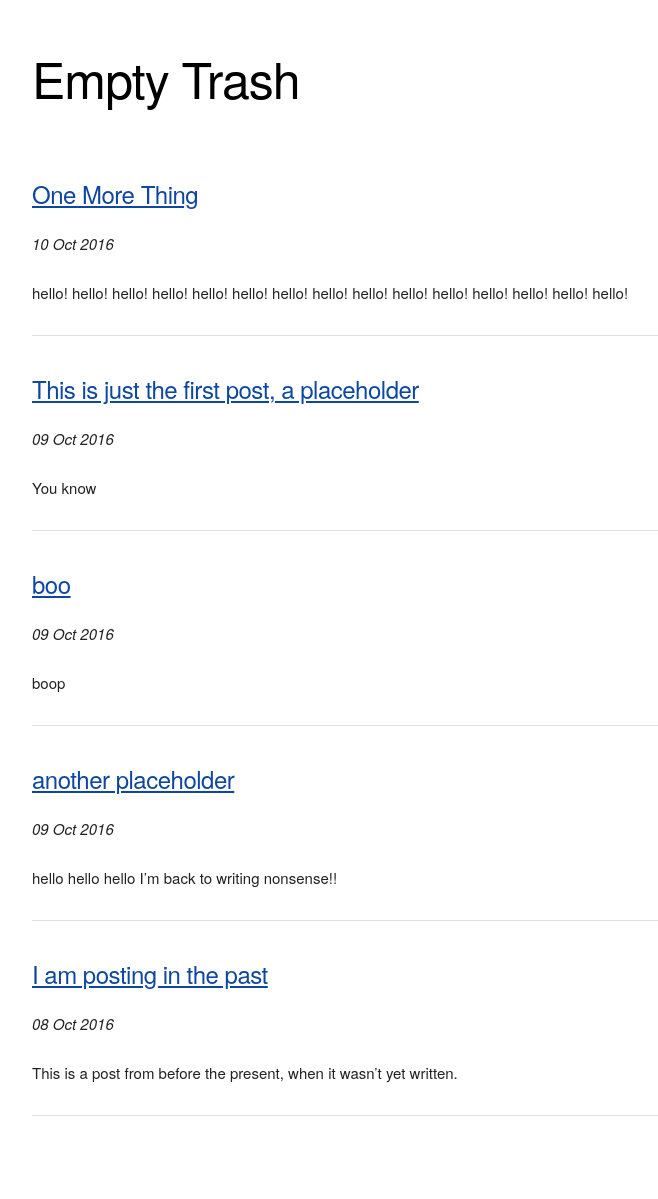
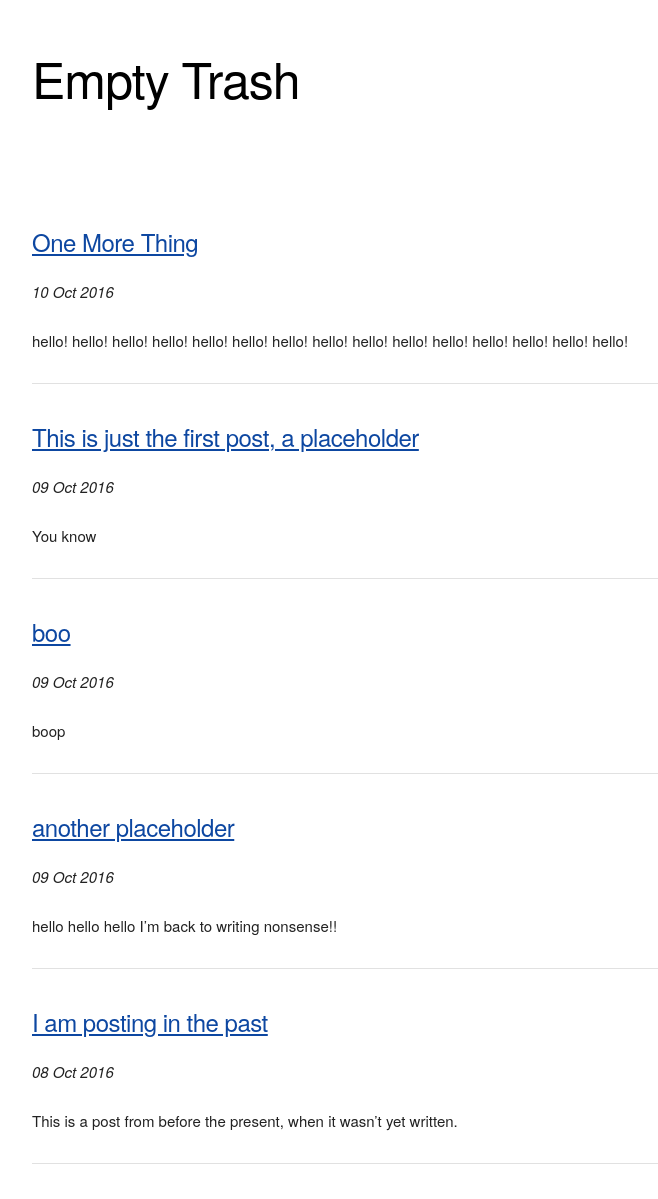
Before and after one commit to mt-trash/mt-trash.github.io, a Jekyll site: the page built from index.html, in a window 1280 px wide. Shown: the whole page, without its empty margins (128-786 px from the left). Built offline with Jekyll 4.4.1, drawn with Linux system fonts in a browser that asks for light colours; the list of posts is cut into pages by our own code; before the commit the page ends 1151 px from its top, so only the background shows below that.

Commit message:
Update index.html

```diff
--- a/index.html
+++ b/index.html
@@ -3,7 +3,7 @@ layout: default
 title: Empty Trash
 ---
 <div class="row">
-  <div class="ten columns" style="margin-top: 5%">
+  <div class="ten columns" style="margin-top: 10%">
     {% for post in paginator.posts %}
       <h5><a href="{{ post.url }}" title="{{ post.title }}">{{ post.title }}</a></h5>
       <p><i>{{ post.date | date_to_string }}</i></p>{{ post.excerpt }}<hr>
```
